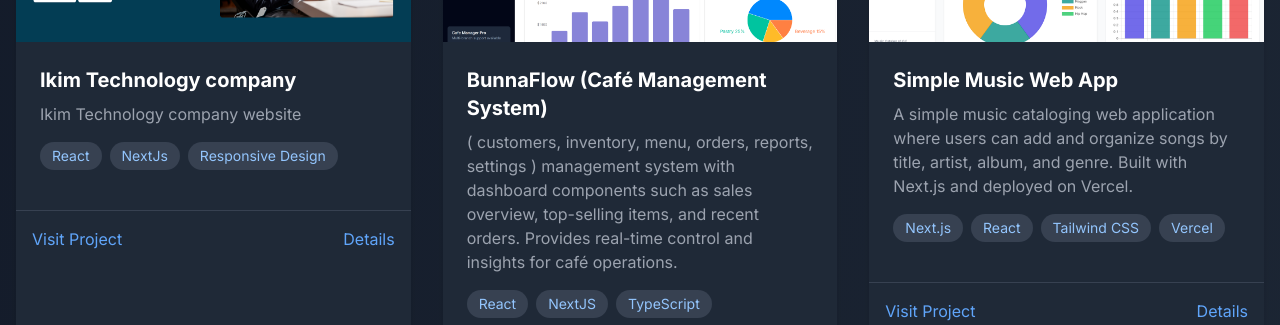
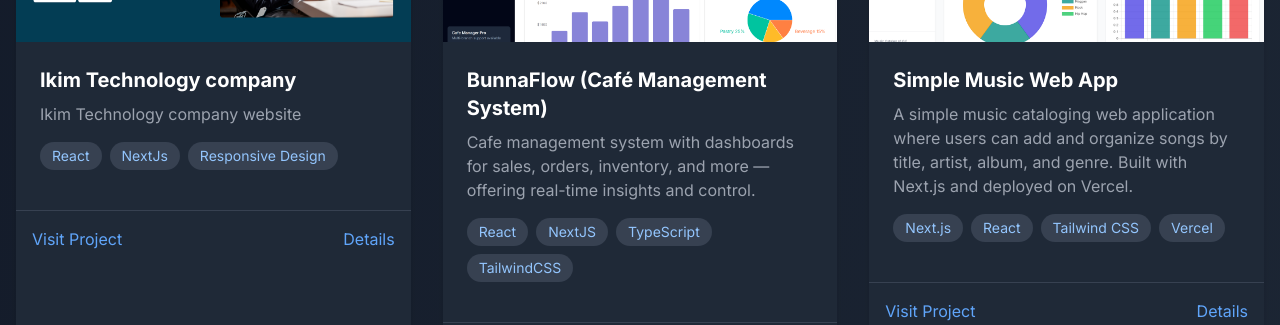
Before and after one commit to zeruhabesha/zerihunkibret, a Next.js app: page / in a window 1280 px wide. Shown: the part 4580-4905 px from the top of the page. Built offline with nearby package versions, Linux system fonts and the light colour scheme.

Commit message:
first commit

```diff
--- a/app/page.tsx
+++ b/app/page.tsx
@@ -105,12 +105,12 @@
       link: "https://ikimtech-three.vercel.app/",
     },
     {
-      "id": 112,
-      "title": "BunnaFlow (Café Management System)",
-      "description": "( customers, inventory, menu, orders, reports, settings ) management system with dashboard components such as sales overview, top-selling items, and recent orders. Provides real-time control and insights for café operations.",
-      "technologies": ["React", "NextJS", "TypeScript", "TailwindCSS"],
-      "image": "/images/cafe.png",
-      "link": "https://cafe-management-rr6u.vercel.app/"
+      id: 112,
+      title: "BunnaFlow (Café Management System)",
+      description: "Cafe management system with dashboards for sales, orders, inventory, and more — offering real-time insights and control.",
+      technologies: ["React", "NextJS", "TypeScript", "TailwindCSS"],
+      image: "/images/cafe.png",
+      link: "https://cafe-management-rr6u.vercel.app/"
     },
     {
       id: 36,
```
